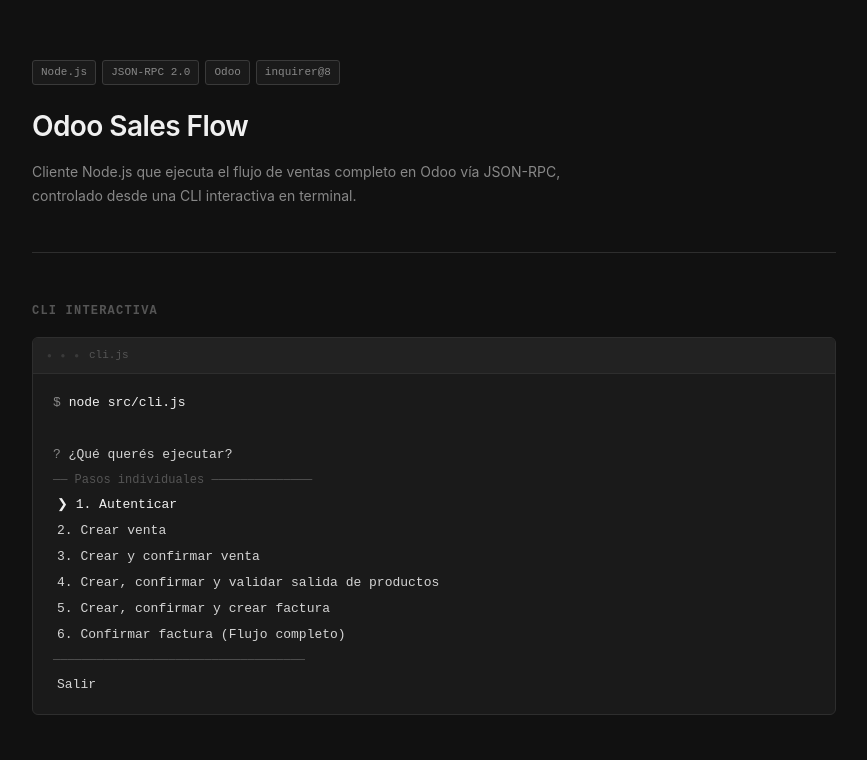
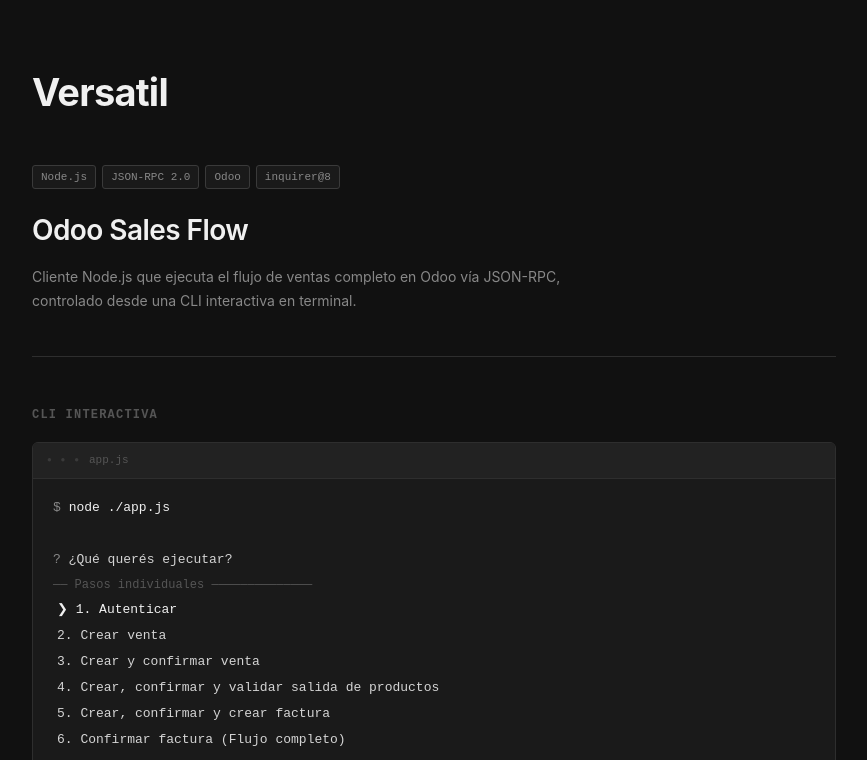
Before and after one commit to CarlosNorberto/odoo-sales-flow, a website: page description.html in a window 1280 px wide. Shown: the top 760 px of the page, without its empty margins (206-1073 px from the left). Drawn offline with Linux system fonts and the light colour scheme.

Commit message:
changes in description.html

```diff
--- a/description.html
+++ b/description.html
@@ -44,6 +44,13 @@
     border-bottom: 1px solid var(--border);
     padding-bottom: 32px;
     margin-bottom: 48px;
+  }
+
+  .company_name{
+    font-size: 38px;
+    font-weight: bold;
+    color: var(--white);
+    margin-bottom: 40px;
   }
 
   .badge-row {
@@ -331,6 +338,7 @@
 
   <!-- HEADER -->
   <header class="header">
+    <h1 class="company_name">Versatil</h1>
     <div class="badge-row">
       <span class="badge">Node.js</span>
       <span class="badge">JSON-RPC 2.0</span>
@@ -348,9 +356,9 @@
   <section>
     <h2>CLI interactiva</h2>
     <div class="menu-box">
-      <div class="menu-bar">cli.js</div>
+      <div class="menu-bar">app.js</div>
       <div class="menu-body">
-        <div><span class="menu-prompt">$</span> <span class="menu-q">node src/cli.js</span></div>
+        <div><span class="menu-prompt">$</span> <span class="menu-q">node ./app.js</span></div>
         <div>&nbsp;</div>
         <div><span class="menu-prompt">?</span> ¿Qué querés ejecutar?</div>
         <div class="menu-sep">── Pasos individuales ──────────────</div>
@@ -464,7 +472,7 @@
     <div class="tree">
       <span class="tree-dir">odoo-sales-flow/</span><br>
       &nbsp;&nbsp;<span class="tree-dir">├── src/</span><br>
-      &nbsp;&nbsp;&nbsp;&nbsp;<span class="tree-dir">│&nbsp;&nbsp; ├── </span>cli.js<span class="tree-note">&nbsp;&nbsp;&nbsp;&nbsp;&nbsp;&nbsp;&nbsp;&nbsp;← menú interactivo (inquirer)</span><br>
+      &nbsp;&nbsp;&nbsp;&nbsp;<span class="tree-dir">│&nbsp;&nbsp; ├── </span>app.js<span class="tree-note">&nbsp;&nbsp;&nbsp;&nbsp;&nbsp;&nbsp;&nbsp;&nbsp;← menú interactivo (inquirer)</span><br>
       &nbsp;&nbsp;&nbsp;&nbsp;<span class="tree-dir">│&nbsp;&nbsp; ├── </span>auth.js<span class="tree-note">&nbsp;&nbsp;&nbsp;&nbsp;&nbsp;&nbsp;&nbsp;← autenticación JSON-RPC</span><br>
       &nbsp;&nbsp;&nbsp;&nbsp;<span class="tree-dir">│&nbsp;&nbsp; └── </span>operations.js<span class="tree-note">&nbsp;← todas las operaciones Odoo</span><br>
       &nbsp;&nbsp;<span class="tree-dir">├── </span>.env<span class="tree-note">&nbsp;&nbsp;&nbsp;&nbsp;&nbsp;&nbsp;&nbsp;&nbsp;&nbsp;&nbsp;&nbsp;&nbsp;&nbsp;← credenciales (no versionar)</span><br>
@@ -515,7 +523,7 @@
 cd odoo-sales-flow
 npm install
 cp .env.example .env
-node src/cli.js</pre>
+node ./app.js</pre>
     </div>
   </section>
 
@@ -571,7 +579,7 @@ node src/cli.js</pre>
 
   <footer class="footer">
     <span>Odoo Sales Flow · Node.js + JSON-RPC 2.0</span>
-    <span>MIT © 2025</span>
+    <span>MIT © 2026</span>
   </footer>
 
 </div>
```
Also changed, not shown: README.md.
